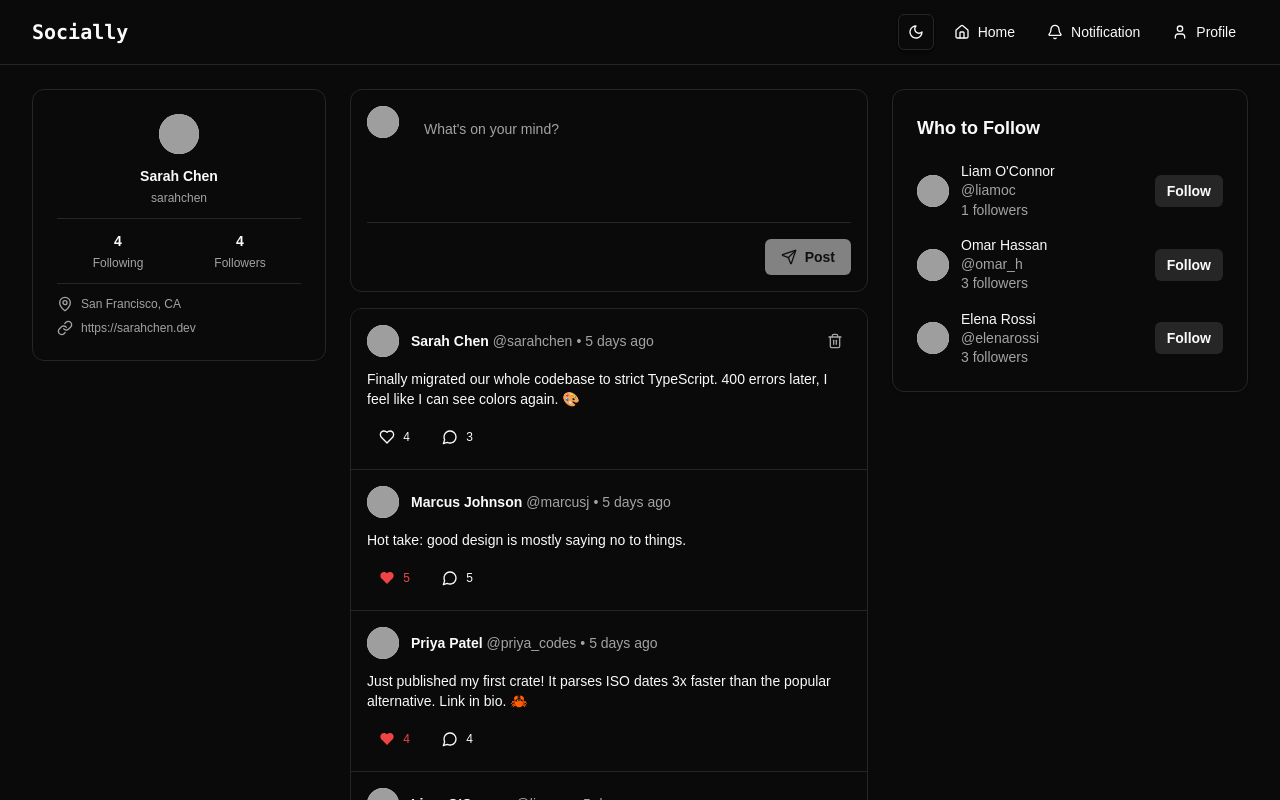
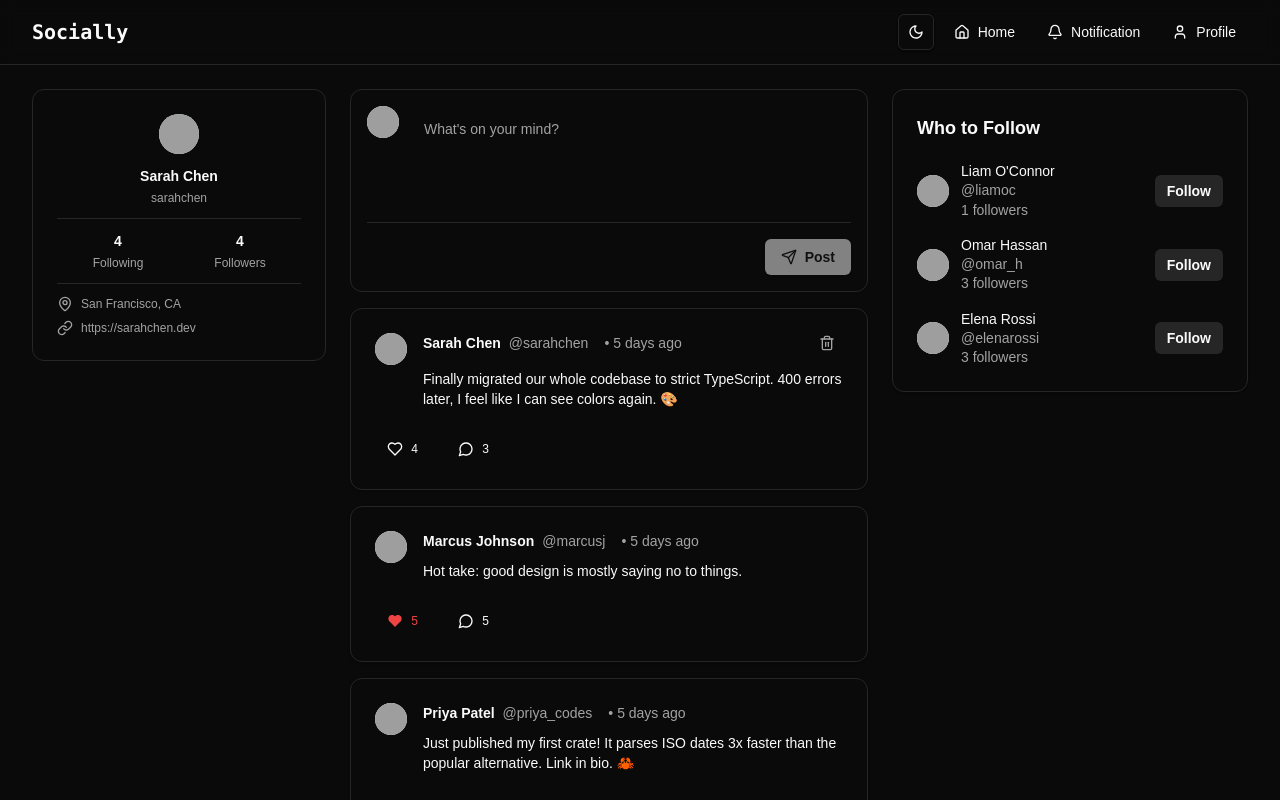
Before and after one commit to Sajjad-008/socially-frontend, a React (Vite) app: page / in a window 1280 px wide. Shown: the top 800 px of the page. Built offline with nearby package versions, Linux system fonts and the light colour scheme; grey boxes are pictures that could not be loaded.

Commit message:
fix: render posts as separate cards in PostList and HomePage

```diff
--- a/src/components/shared/UserBadge.tsx
+++ b/src/components/shared/UserBadge.tsx
@@ -18,7 +18,7 @@ function UserBadge({ user, meta, layout = 'stacked', linked = true }: UserBadgeP
       <div className="flex min-w-0 items-center gap-3">
         <Avatar name={user.name} src={user.avatarUrl} size="md" />
 
-        <div className="flex min-w-0 flex-wrap items-center gap-x-1 text-sm">
+        <div className="flex min-w-0 flex-wrap items-center gap-x-2 text-sm">
           <span className={`font-semibold text-content ${nameHover}`}>{user.name}</span>
           <span className="text-content-muted">@{user.username}</span>
           {meta && <span className="text-content-muted">• {meta}</span>}
--- a/src/features/auth/components/WelcomeCard.tsx
+++ b/src/features/auth/components/WelcomeCard.tsx
@@ -1,29 +1,42 @@
 import { useNavigate } from 'react-router-dom'
-import Button from '@/components/ui/Button'
+import Card from '@/components/ui/Card'
+
+const baseButtonClass =
+  'inline-flex h-9 w-full items-center justify-center rounded-md text-sm transition-colors focus-visible:outline-2 focus-visible:outline-offset-2 focus-visible:outline-content-muted motion-reduce:transition-none'
+
+const logInClass = [
+  baseButtonClass,
+  'border border-transparent bg-btn-primary text-content-opposite hover:bg-btn-primary-hover',
+  'dark:border-border dark:bg-btn-secondary dark:text-content dark:hover:bg-btn-secondary-hover',
+].join(' ')
+
+const signUpClass = [
+  baseButtonClass,
+  'bg-btn-secondary-hover text-content shadow-btn-secondary hover:bg-btn-tertiary',
+  'dark:bg-btn-primary dark:text-content-opposite dark:shadow-none dark:hover:bg-btn-primary-hover',
+].join(' ')
 
 export default function WelcomeCard() {
   const navigate = useNavigate()
 
-  //  بعد از merge شدن Card  <section> با <Card> عوض شود
   return (
-    <section className="rounded-lg border border-border bg-card p-6 text-center">
+    <Card className="p-6 text-center">
       <h2 className="text-base font-bold text-content">Welcome Back!</h2>
       <p className="mt-4 text-xs text-content-muted">
         Login to access your profile and connect with others.
       </p>
       <div className="mt-4 flex flex-col gap-2">
-        <Button
-          variant="secondary"
-          size="s"
-          className="w-full"
-          onClick={() => navigate('/login')}
+        <button type="button" className={logInClass} onClick={() => navigate('/login')}>
+          Log In
+        </button>
+        <button
+          type="button"
+          className={signUpClass}
+          onClick={() => navigate('/register')}
         >
-          Log In
-        </Button>
-        <Button size="s" className="w-full" onClick={() => navigate('/register')}>
           Sign Up
-        </Button>
+        </button>
       </div>
-    </section>
+    </Card>
   )
 }
--- a/src/features/feed/components/CommentSection.tsx
+++ b/src/features/feed/components/CommentSection.tsx
@@ -44,9 +44,12 @@ export default function CommentSection({
         </div>
       ) : (
         items.length > 0 && (
-          <ul className="flex flex-col gap-4">
+          <ul className="flex flex-col gap-3">
             {items.map(({ comment, author }) => (
-              <li key={comment.id} className="flex items-start gap-3">
+              <li
+                key={comment.id}
+                className="flex items-start gap-3 rounded-lg border border-border bg-card p-3"
+              >
                 <Avatar name={author.name} src={author.avatarUrl} />
                 <div className="flex min-w-0 flex-col gap-1">
                   <div className="flex flex-wrap items-center gap-x-2 text-xs">
--- a/src/features/feed/components/PostCard.tsx
+++ b/src/features/feed/components/PostCard.tsx
@@ -1,9 +1,10 @@
+import type { ReactNode } from 'react'
+import { Link } from 'react-router-dom'
+import { TrashIcon } from '@/components/icons'
+import Avatar from '@/components/ui/Avatar'
+import IconButton from '@/components/ui/IconButton'
+import SocialAction from '@/components/ui/SocialAction'
 import type { Post, User } from '@/types'
-import type { ReactNode } from 'react'
-import UserBadge from '@/components/shared/UserBadge'
-import SocialAction from '@/components/ui/SocialAction'
-import IconButton from '@/components/ui/IconButton'
-import { TrashIcon } from '@/components/icons'
 import formatRelativeTime from '@/utils/formatRelativeTime'
 
 interface PostCardProps {
@@ -29,14 +30,33 @@ function PostCard({
   commentsOpen = false,
   children,
 }: PostCardProps) {
+  const profilePath = `/users/${author.id}`
+
   return (
-    <article className="border-b border-border bg-card p-4">
+    <article className="rounded-xl border border-border bg-card p-6 shadow-sm">
+      <div className="flex items-start gap-4">
+        <Link
+          to={profilePath}
+          aria-label={`${author.name}'s profile`}
+          className="shrink-0 rounded-full focus-visible:outline-2 focus-visible:outline-offset-2 focus-visible:outline-content-muted"
+        >
+          <Avatar name={author.name} src={author.avatarUrl} size="md" />
+        </Link>
+
+        <div className="min-w-0 flex-1">
           <div className="flex items-start justify-between gap-3">
-        <UserBadge
-          user={author}
-          meta={formatRelativeTime(post.createdAt)}
-          layout="inline"
-        />
+            <div className="flex min-w-0 flex-wrap items-center gap-x-2 text-sm">
+              <Link
+                to={profilePath}
+                className="font-semibold text-content hover:underline"
+              >
+                {author.name}
+              </Link>
+              <span className="text-content-muted">@{author.username}</span>
+              <span className="ml-2 text-content-muted">
+                • {formatRelativeTime(post.createdAt)}
+              </span>
+            </div>
 
             {isOwn && onDelete && (
               <IconButton
@@ -44,15 +64,18 @@ function PostCard({
                 icon={<TrashIcon className="h-4 w-4" />}
                 aria-label="Delete post"
                 onClick={onDelete}
+                className="-mt-1.5"
               />
             )}
           </div>
 
-      <p className="mt-3 whitespace-pre-wrap break-words text-sm text-content">
+          <p className="mt-2.5 whitespace-pre-wrap break-words text-sm text-content">
             {post.text}
           </p>
+        </div>
+      </div>
 
-      <div className="mt-3 flex items-center gap-2">
+      <div className="mt-6 flex items-center gap-4">
         <SocialAction
           kind="like"
           count={post.likedByIds.length}
--- a/src/features/feed/components/PostList.tsx
+++ b/src/features/feed/components/PostList.tsx
@@ -1,8 +1,8 @@
 import type { ReactNode } from 'react'
+import EmptyState from '@/components/ui/EmptyState'
+import Skeleton from '@/components/ui/Skeleton'
 import type { Post, User } from '@/types'
 import PostCard from './PostCard'
-import Skeleton from '@/components/ui/Skeleton'
-import EmptyState from '@/components/ui/EmptyState'
 
 interface PostListProps {
   posts: Post[]
@@ -31,9 +31,12 @@ function PostList({
 }: PostListProps) {
   if (loading) {
     return (
-      <div className="space-y-4 p-4">
+      <div className="flex flex-col gap-4">
         {Array.from({ length: 3 }).map((_, index) => (
-          <div key={index} className="space-y-3">
+          <div
+            key={index}
+            className="space-y-3 rounded-xl border border-border bg-card p-6"
+          >
             <Skeleton className="h-10 w-40" />
             <Skeleton className="h-16 w-full" />
             <Skeleton className="h-8 w-24" />
@@ -44,15 +47,16 @@ function PostList({
   }
 
   if (posts.length === 0) {
-    return <EmptyState message="No posts yet" />
+    return <EmptyState message="No posts to show" />
   }
 
   return (
-    <div>
+    <div className="flex flex-col gap-4">
       {posts.map((post) => {
         const author = users.find((user) => user.id === post.authorId)
+        if (!author) return null
 
-        if (!author) return null
+        const isOpen = openCommentsId === post.id
 
         return (
           <PostCard
@@ -64,9 +68,9 @@ function PostList({
             onLike={() => onLike(post.id)}
             onToggleComments={() => onToggleComments(post.id)}
             onDelete={onDelete ? () => onDelete(post.id) : undefined}
-            commentsOpen={openCommentsId === post.id}
+            commentsOpen={isOpen}
           >
-            {openCommentsId === post.id && renderComments?.(post)}
+            {isOpen && renderComments?.(post)}
           </PostCard>
         )
       })}
--- a/src/pages/HomePage.tsx
+++ b/src/pages/HomePage.tsx
@@ -2,17 +2,16 @@ import { useEffect, useState } from 'react'
 import { useNavigate } from 'react-router-dom'
 import AppLayout from '@/components/layout/AppLayout'
 import ProfileSummaryCard from '@/components/shared/ProfileSummaryCard'
-import Card from '@/components/ui/Card'
 import Skeleton from '@/components/ui/Skeleton'
 import WelcomeCard from '@/features/auth/components/WelcomeCard'
 import CreatePost from '@/features/feed/components/CreatePost'
 import PostComments from '@/features/feed/components/PostComments'
 import PostList from '@/features/feed/components/PostList'
+import FollowSuggestions from '@/features/follow/components/FollowSuggestions'
 import { useCurrentUser } from '@/hooks/useCurrentUser'
 import { useSession } from '@/hooks/useSession'
 import { usePostsStore } from '@/store/postsStore'
 import { useUsersStore } from '@/store/usersStore'
-import FollowSuggestions from '@/features/follow/components/FollowSuggestions'
 
 export default function HomePage() {
   const navigate = useNavigate()
@@ -69,7 +68,6 @@ export default function HomePage() {
       <div className="flex flex-col gap-4">
         {isLoggedIn && user && <CreatePost currentUser={user} />}
 
-        <Card className="overflow-hidden">
         <PostList
           posts={posts}
           users={users}
@@ -83,7 +81,7 @@ export default function HomePage() {
           renderComments={(post) =>
             user ? (
               <PostComments
-                  className="mt-3"
+                className="mt-4"
                 postId={post.id}
                 currentUser={user}
                 users={users}
@@ -92,7 +90,6 @@ export default function HomePage() {
             ) : null
           }
         />
-        </Card>
       </div>
     </AppLayout>
   )
```
Lines whose indentation alone changed are shown as unchanged.
